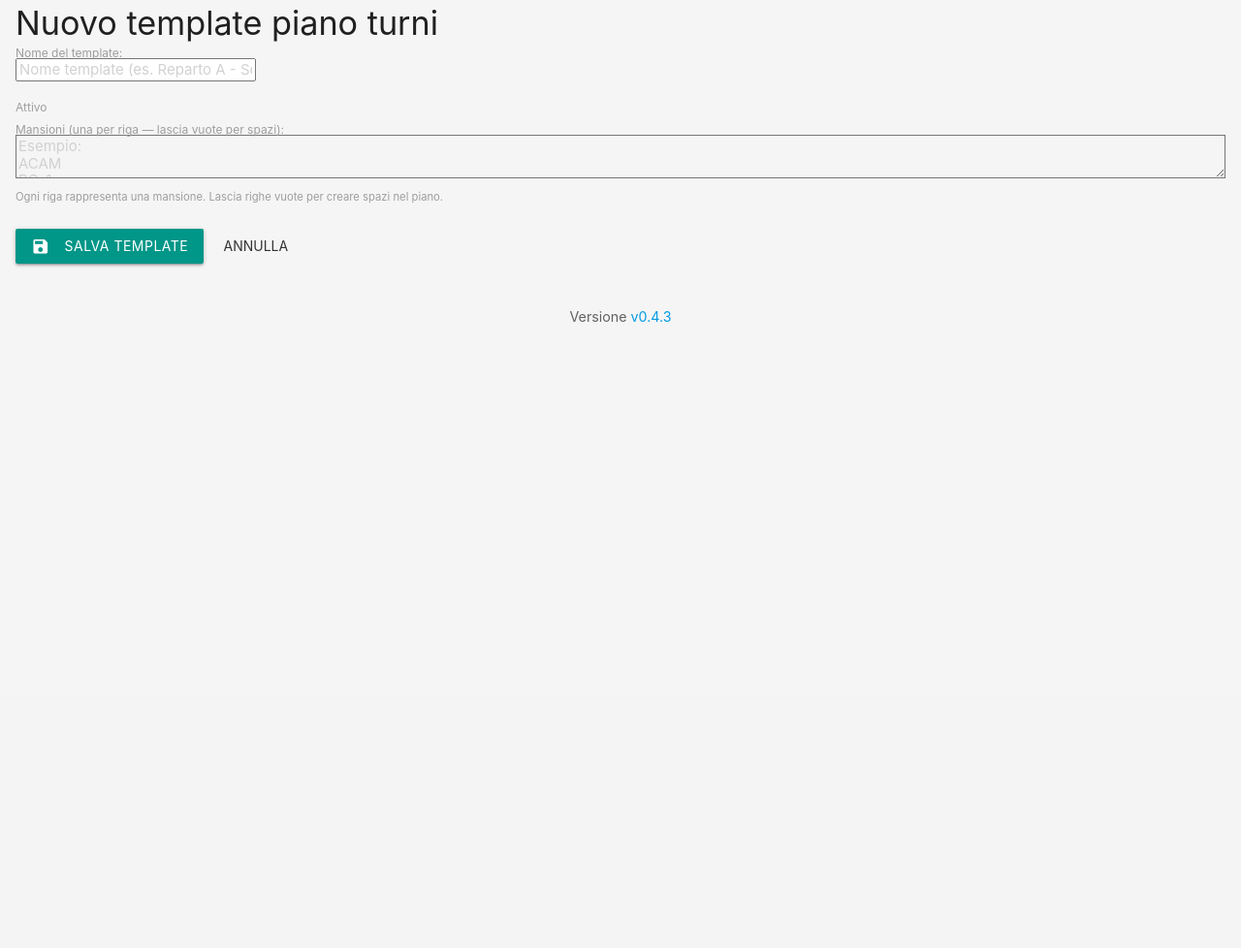
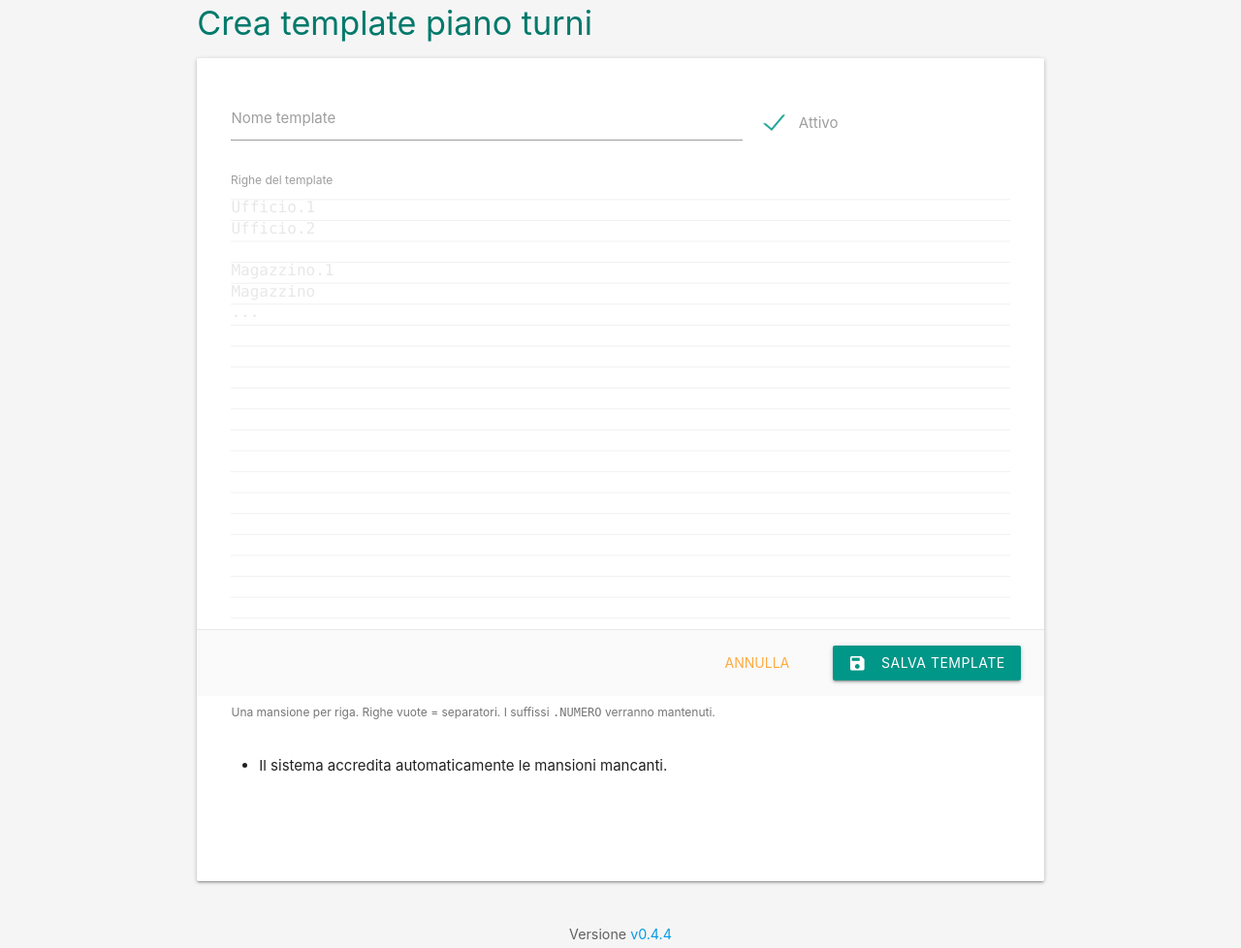
Before and after one commit to darkkillex/shiftplanner, a Django app: page /templates/new/ in a window 1280 px wide. Shown: the part 82-1060 px from the top of the page at 97% size. Before the commit the page ends 414 px from the top, so only its background shows below. Run offline with Django 5.2, Linux system fonts and the light colour scheme; the visitor is signed in with stand-in values (Sample User, id 1).

Commit message:
feat(ui): migliora form creazione template - textarea molto più ampia, monospace, auto-resize - layout Material con card, helper e azioni sticky

```diff
--- a/core/forms.py
+++ b/core/forms.py
@@ -8,7 +8,7 @@ class PlanCreateForm(forms.ModelForm):
         fields = ["name", "month", "year", "status", "template"]
         widgets = {
             "name": forms.TextInput(attrs={
-                "class": "browser-default",
+                #"class": "browser-default",
                 "placeholder": "Es. Piano Reparto A"
             }),
             # month, year, status li settiamo in __init__ come Select
@@ -76,25 +76,19 @@ class TemplateCreateForm(forms.ModelForm):
     Le righe vuote saranno considerate spazi vuoti nel piano.
     """
     rows_text = forms.CharField(
-        label="Mansioni (una per riga — lascia vuote per spazi)",
+        label="Righe del template (una mansione per riga, righe vuote = separatori)",
         widget=forms.Textarea(attrs={
-            "rows": 14,
-            "class": "browser-default",
-            "placeholder": "Esempio:\nACAM\nBO-1\nBO-2\n\nCoordinatore COVA\n\nDelegato ai Lavori",
-        }),
-        help_text="Ogni riga corrisponde a una cella della prima colonna del piano turni."
+            "class": "materialize-textarea monospace z-depth-1",
+            "rows": 24,                 # altezza
+            "style": "min-height:520px;height:520px;resize:vertical;",
+            "placeholder": "Ufficio.1\nUfficio.2\n\nMagazzino.1\nMagazzino\n...",
+            "spellcheck": "false",
+            "autocomplete": "off",
+            "autocapitalize": "off",
+            "autocorrect": "off",
+        })
     )
 
     class Meta:
         model = Template
         fields = ["name", "is_active"]
-        widgets = {
-            "name": forms.TextInput(attrs={
-                "class": "browser-default",
-                "placeholder": "Nome template (es. Reparto A - Settimana)"
-            })
-        }
-        labels = {
-            "name": "Nome del template",
-            "is_active": "Attivo"
-        }
--- /dev/null
+++ b/core/static/core/template_form.css
@@ -0,0 +1,16 @@
+  /* Monospace per incolla liste, numeri di linea a sinistra */
+  .monospace { font-family: ui-monospace, SFMono-Regular, Menlo, Consolas, "Liberation Mono", monospace; }
+  textarea.materialize-textarea {
+    line-height: 1.35;
+    white-space: pre;
+    overflow: auto;
+  }
+  /* Finto gutter con numeri di linea */
+  textarea.materialize-textarea {
+    background-image:
+      linear-gradient(to bottom, rgba(0,0,0,0.06) 1px, transparent 1px);
+    background-size: 100% 1.35em;
+    background-position-y: 0.9em;
+  }
+  /* Colonna numeri semplice via CSS counter usando ::before su contenitore (fallback non perfetto ma utile) */
+  .input-field textarea.materialize-textarea::placeholder { opacity: .5; }
--- a/templates/layout.html
+++ b/templates/layout.html
@@ -1,6 +1,7 @@
 <!doctype html>
 {% load static %}
 <html lang="it">
+
 <head>
     <meta charset="utf-8">
     <meta name="viewport" content="width=device-width,initial-scale=1">
@@ -16,9 +17,12 @@
     <link rel="stylesheet" href="{% static 'core/layout.css' %}">
     {% endblock %}
 
+    {% block extra_css %}{% endblock %}
+
 </head>
+
+
 <body class="grey lighten-4">
-
 <!-- NAVBAR -->
 <nav class="blue">
     <div class="nav-wrapper container" style="display:flex; align-items:center; justify-content:space-between;">
@@ -90,5 +94,6 @@
   </small>
 </footer>
 
+{% block extra_js %}{% endblock %}
 </body>
 </html>
--- a/templates/template_create.html
+++ b/templates/template_create.html
@@ -2,34 +2,66 @@
 {% load static %}
 {% block title %}Nuovo Template{% endblock %}
 
+{% block extra_css %}
+<link rel="stylesheet" href="{% static 'core/template_form.css' %}">
+{% endblock %}
+
+<!-- auto-resize Materialize -->
+{% block extra_js %}
+<script>
+  document.addEventListener('DOMContentLoaded', function() {
+    // auto-resize Materialize
+    var ta = document.querySelector('textarea.materialize-textarea');
+    if (ta && M && M.textareaAutoResize) { M.textareaAutoResize(ta); }
+  });
+</script>
+{% endblock %}
+
 {% block content %}
-<h4>Nuovo template piano turni</h4>
+<div class="container" style="max-width:980px;">
+  <h4 class="teal-text text-darken-2" style="margin-bottom:18px;">Crea template piano turni</h4>
 
-<form method="post">
+  <form method="post" class="card">
+    <div class="card-content">
       {% csrf_token %}
-  <div class="input-field" style="margin-top:1.2rem;">
-    {{ form.name.label_tag }} {{ form.name }}
+
+      <div class="row" style="margin-bottom:0;">
+        <div class="input-field col s12 m8">
+          <input id="name" name="name" type="text" value="{{ form.name.value|default_if_none:'' }}" required>
+          <label for="name" class="{% if form.name.value %}active{% endif %}">Nome template</label>
+          {% for e in form.name.errors %}<span class="helper-text red-text">{{ e }}</span>{% endfor %}
         </div>
 
-  <p>
+        <div class="input-field col s12 m4" style="margin-top:18px;">
           <label>
-      {{ form.is_active }} <span class="lever"></span> Attivo
+            <input type="checkbox" name="is_active" {% if form.is_active.value %}checked{% endif %}>
+            <span>Attivo</span>
           </label>
-  </p>
-
-  <div class="input-field" style="margin-top:1.2rem;">
-    {{ form.rows_text.label_tag }}
-    {{ form.rows_text }}
-    <small class="grey-text">
-      Ogni riga rappresenta una mansione. Lascia righe vuote per creare spazi nel piano.
-    </small>
+        </div>
       </div>
 
-  <div style="margin-top:1.5rem;">
-    <button class="btn waves-effect teal" type="submit">
-      <i class="material-icons left">save</i> Salva Template
+      <div class="row" style="margin-top:8px;">
+        <div class="input-field col s12">
+          {{ form.rows_text }}
+          <label for="{{ form.rows_text.id_for_label }}" class="active">Righe del template</label>
+          <span class="helper-text">
+            Una mansione per riga. Righe vuote = separatori. I suffissi <code>.NUMERO</code> verranno mantenuti.
+          </span>
+          {% for e in form.rows_text.errors %}<span class="helper-text red-text">{{ e }}</span>{% endfor %}
+        </div>
+      </div>
+
+      <ul class="browser-default" style="margin-top:8px;">
+        <li>Il sistema accredita automaticamente le mansioni mancanti.</li>
+      </ul>
+    </div>
+
+    <div class="card-action right-align" style="position:sticky; bottom:0; background:#fafafa;">
+      <a href="{% url 'templates_area' %}" class="btn-flat">Annulla</a>
+      <button type="submit" class="btn waves-effect waves-light teal">
+        <i class="material-icons left">save</i>Salva template
       </button>
-    <a href="{% url 'home' %}" class="btn-flat">Annulla</a>
     </div>
   </form>
+</div>
 {% endblock %}
```
Also changed, not shown: CHANGELOG.md. Lines whose indentation alone changed are shown as unchanged.
